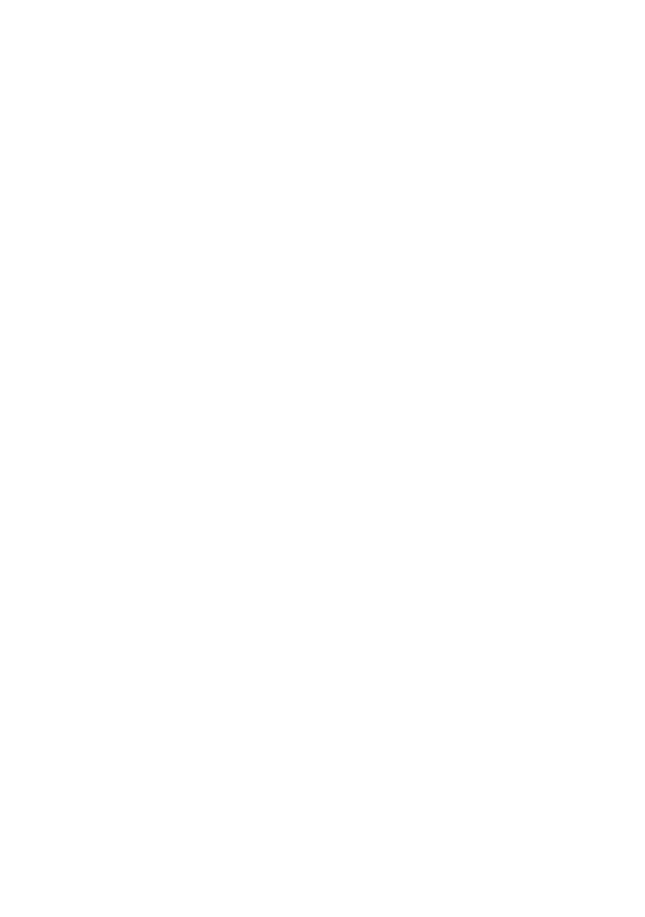
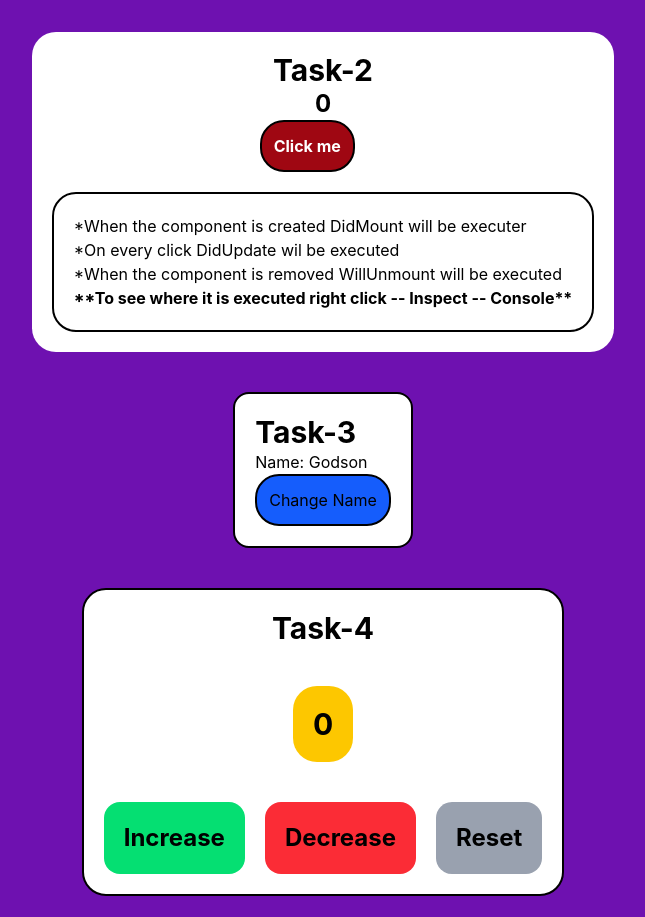
Before and after one commit to GodsonArockiaRaj007/Single-Page, a React (Vite) app: page /Day5 in a window 1280 px wide. Before the commit this address had no page. Shown: the part 180-1097 px from the top of the page, without its empty margins (317-962 px from the left). Before the commit the page ends 800 px from the top, so only its background shows below. Built offline with nearby package versions, Linux system fonts and the light colour scheme.

Commit message:
Day4 Updated 1

```diff
--- /dev/null
+++ b/src/Day5/Class.jsx
@@ -0,0 +1,21 @@
+import { Component } from "react";
+
+class Class extends Component {
+  render() {
+    return (
+        <>
+        <div className="flex  justify-center">
+             <div className="bg-white rounded-3xl w-fit p-5 ">
+                <h1 className="font-bold text-3xl">Task-1</h1>
+                <h1>This is Class Component</h1>
+
+            </div>
+        </div>
+        </>
+
+
+    );
+  }
+}
+
+export default Class;
--- /dev/null
+++ b/src/Day5/Counter.jsx
@@ -0,0 +1,42 @@
+import  { useState } from "react";
+
+function Counter() {
+  const [count,setCount]=useState(0)
+  const handleIncrease=()=>{
+      setCount(count+1)
+  }
+   const handleDecrease=()=>{
+    if(count>0)
+    {
+      setCount(count-1)
+    }
+    else
+    {
+      setCount(0)
+    }
+
+  }
+  const handleReset=()=>{
+    setCount(0)
+  }
+  return (
+    <>
+    <div className="flex justify-center mt-10">
+        <div className="bg-white border-2 w-fit p-5 rounded-3xl">
+            <h1 className="font-bold text-3xl text-center">Task-4</h1>
+             <div className="flex flex-col items-center">
+                <h1 className="text-3xl font-bold bg-yellow-400 rounded-3xl w-fit p-5 m-10">{count}</h1>
+                <div className="flex gap-5">
+                    <button className="bg-green-400 p-5 text-2xl rounded-2xl font-bold" onClick={handleIncrease}>Increase</button>
+                    <button className="bg-red-500 p-5 text-2xl rounded-2xl font-bold" onClick={handleDecrease}>Decrease</button>
+                    <button className="bg-gray-400 p-5 text-2xl rounded-2xl font-bold" onClick={handleReset}>Reset</button>
+                </div>
+            </div>
+        </div>
+    </div>
+
+    </>
+  );
+}
+
+export default Counter;
--- /dev/null
+++ b/src/Day5/LifeCycle.jsx
@@ -0,0 +1,57 @@
+import { Component } from "react";
+
+class Class extends Component {
+  constructor() {
+    super();
+
+    this.state = {
+      count: 0,
+    };
+  }
+
+  handleClick = () => {
+    this.setState({
+      count: this.state.count + 1,
+    });
+  };
+
+    componentDidMount() {
+    console.log("Component Mounted");
+  }
+
+  componentDidUpdate() {
+    console.log("Updated");
+  }
+
+   componentWillUnmount() {
+    console.log("Component Unmounted");
+  }
+
+  render() {
+    return (
+        <>
+        <div className=" flex justify-center mt-10">
+                <div className="flex justify-center bg-white p-5 rounded-3xl w-fit">
+            <div >
+                <h1 className="font-bold text-3xl text-center">Task-2</h1>
+                <p className="text-2xl font-bold text-center">{this.state.count}</p>
+                <button className="border-2 border-black bg-red-800 ml-52 mb-5 text-white font-bold p-3 rounded-3xl" onClick={this.handleClick}>Click me</button>
+
+                <div className=" bg-white border-2 p-5 rounded-3xl ">
+                    <p>*When the component is created DidMount will be executer</p>
+                    <p>*On every click DidUpdate  wil be executed</p>
+                    <p>*When the component is removed WillUnmount will be executed</p>
+                    <h1 className="font-bold">**To see where it is executed right click -- Inspect -- Console**</h1>
+                </div>
+
+      </div>
+        </div>
+        </div>
+
+        </>
+
+    );
+  }
+}
+
+export default Class;
--- /dev/null
+++ b/src/Day5/State.jsx
@@ -0,0 +1,27 @@
+import { useState } from "react";
+
+function App() {
+  const [name, setName] = useState("Godson");
+
+  const changeName = () => {
+    setName("Godson Arockia Raj");
+  };
+
+  return (
+    <>
+    <div className="flex justify-center mt-10">
+        <div className="bg-white p-5 rounded-2xl border-2 w-fit">
+        <h1 className="font-bold text-3xl">Task-3</h1>
+      <h1>Name: {name}</h1>
+
+      <button className="bg-blue-600 border-2 p-3 rounded-3xl" onClick={changeName}>
+        Change Name
+      </button>
+    </div>
+    </div>
+    </>
+
+  );
+}
+
+export default App;
--- /dev/null
+++ b/src/Day5/StateArray.jsx
@@ -0,0 +1,48 @@
+import { useState } from "react";
+
+function StateArray() {
+  const [fruits, setFruits] = useState([]);
+
+  const showFruits = () => {
+    setFruits([
+      "Apple",
+      "Banana",
+      "Mango",
+      "Orange"
+    ]);
+  };
+
+  return (
+    <>
+    <div className="flex justify-center mt-10">
+        <div className="bg-white  border-2 rounded-2xl p-5  w-fit">
+             <div className="flex flex-col items-center gap-4">
+      <h1 className="font-bold text-3xl">Task-6</h1>
+
+      <button
+        className="bg-amber-500 p-3 rounded-3xl border-2"
+        onClick={showFruits}
+      >
+        Show Array
+      </button>
+
+      {fruits.length > 0 && (
+        <div className="bg-blue-400 p-5 rounded-3xl">
+          <ul>
+            {fruits.map((fruit, index) => (
+              <li key={index}>{index+1}.{fruit}</li>
+            ))}
+          </ul>
+        </div>
+      )}
+    </div>
+    </div>
+    </div>
+
+
+    </>
+
+  );
+}
+
+export default StateArray;
--- /dev/null
+++ b/src/Day5/StateArrayofObject.jsx
@@ -0,0 +1,59 @@
+import { useState } from "react";
+
+function StateArrayofObject() {
+  const [students, setStudents] = useState([]);
+
+  const showStudents = () => {
+    setStudents([
+      { id: 1, name: "Godsom", age: 21 },
+      { id: 2, name: "Joel", age: 21 },
+      { id: 3, name: "Darvin", age: 21 },
+    ]);
+  };
+
+  return (
+    <div className="flex justify-center">
+      <div className="bg-white p-5 rounded-3xl mt-10 border-2 w-fit">
+        <div className="flex flex-col items-center gap-4">
+          <h1 className="font-bold text-3xl text-center">
+            Task-7
+          </h1>
+
+          <button
+            className="bg-amber-500 p-3 rounded-3xl border-2"
+            onClick={showStudents}
+          >
+            Show Students
+          </button>
+
+          {students.length > 0 && (
+            <div className="flex flex-wrap justify-center gap-4">
+              {students.map((student) => (
+                <div
+                  key={student.id}
+                  className="bg-blue-400 p-5 rounded-3xl border-2 w-64"
+                >
+                  <h3 className="font-bold text-xl mb-2">
+                    Student {student.id}
+                  </h3>
+
+                  <p className="text-lg">
+                    <span className="font-semibold">Name:</span>{" "}
+                    {student.name}
+                  </p>
+
+                  <p className="text-lg">
+                    <span className="font-semibold">Age:</span>{" "}
+                    {student.age}
+                  </p>
+                </div>
+              ))}
+            </div>
+          )}
+        </div>
+      </div>
+    </div>
+  );
+}
+
+export default StateArrayofObject;
--- /dev/null
+++ b/src/Day5/StateObject.jsx
@@ -0,0 +1,37 @@
+import { useState } from "react";
+
+function StateObject() {
+  const [user, setUser] = useState(null);
+
+  const showUser = () => {
+    setUser({
+      name: "Godson",
+      age: 21,
+      city: "Chennai",
+    });
+  };
+
+  return (
+    <>
+    <div className="flex justify-center mt-10">
+          <div className="bg-white p-5 rounded-3xl">
+        <h1 className="font-bold text-3xl text-center">Task-5</h1>
+        <h1>Click the button to show User details</h1>
+      <button className="bg-amber-500 p-3 rounded-3xl border-2" onClick={showUser}>Show User</button>
+
+      {user && (
+        <div className=" bg-blue-400 w-fit p-5 rounded-3xl">
+            <h1 className="font-bold">User Details:</h1>
+          <h2>Name: {user.name}</h2>
+          <h2>Age: {user.age}</h2>
+          <h2>City: {user.city}</h2>
+        </div>
+      )}
+    </div>
+    </div>
+    </>
+
+  );
+}
+
+export default StateObject;
--- /dev/null
+++ b/src/pages/Day5.jsx
@@ -0,0 +1,24 @@
+import Class from "../Day5/Class"
+import LifeCycle from "../Day5/LifeCycle"
+import State from "../Day5/State"
+import Counter from "../Day5/Counter"
+import StateObject from "../Day5/StateObject"
+import StateArray from "../Day5/StateArray"
+import StateArrayofObject from "../Day5/StateArrayofObject"
+const Day5 = () => {
+  return (
+    <>
+    <div className="bg-purple-800 ">
+        <Class/>
+        <LifeCycle/>
+        <State/>
+        <Counter/>
+        <StateObject/>
+        <StateArray/>
+        <StateArrayofObject/>
+    </div>
+    </>
+  )
+}
+
+export default Day5
--- a/src/pages/Tasks.jsx
+++ b/src/pages/Tasks.jsx
@@ -12,6 +12,8 @@
             <Link className="bg-purple-950 text-white font-bold text-2xl rounded-4xl w-fit p-4     transition duration-100 hover:scale-110 " to='https://routing-seven-pied.vercel.app/'>Day2</Link>
             <Link className="bg-purple-950 text-white font-bold text-2xl rounded-4xl w-fit p-4     transition duration-100 hover:scale-110 " to='/Day3'>Day3</Link>
             <Link className="bg-purple-950 text-white font-bold text-2xl rounded-4xl w-fit p-4     transition duration-100 hover:scale-110" to='/Day4'>Day4</Link>
+            <Link className="bg-purple-950 text-white font-bold text-2xl rounded-4xl w-fit p-4     transition duration-100 hover:scale-110" to='/Day5'>Day5</Link>
+
         </div>
     </div>
     </>
--- a/src/routes/AppRoutes.jsx
+++ b/src/routes/AppRoutes.jsx
@@ -5,6 +5,7 @@
 import Day1 from '../pages/Day1'
 import Layouts from '../layouts/Layouts'
 import Tasks from '../pages/Tasks'
+import Day5 from '../pages/Day5'
 const AppRoutes = () => {
   return (
     <>
@@ -15,6 +16,7 @@
 <Route path='/Day1' element={<Day1/>}></Route>
             <Route path='/Day3' element={<Day3/>}></Route>
             <Route path='/Day4' element={<Day4/>}></Route>
+            <Route path='/Day5' element={<Day5/>}></Route>
             <Route path='/tasks' element={<Tasks/>}></Route>
           </Route>
 
```
